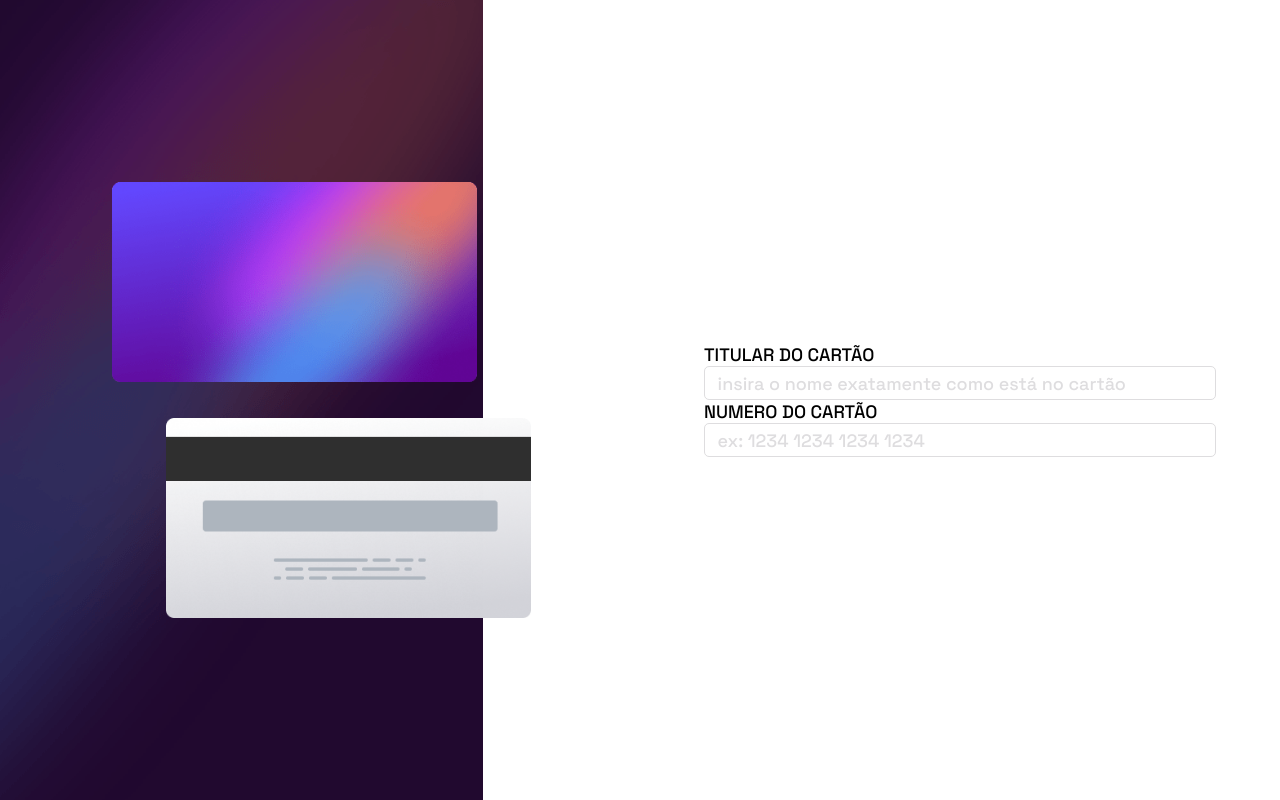
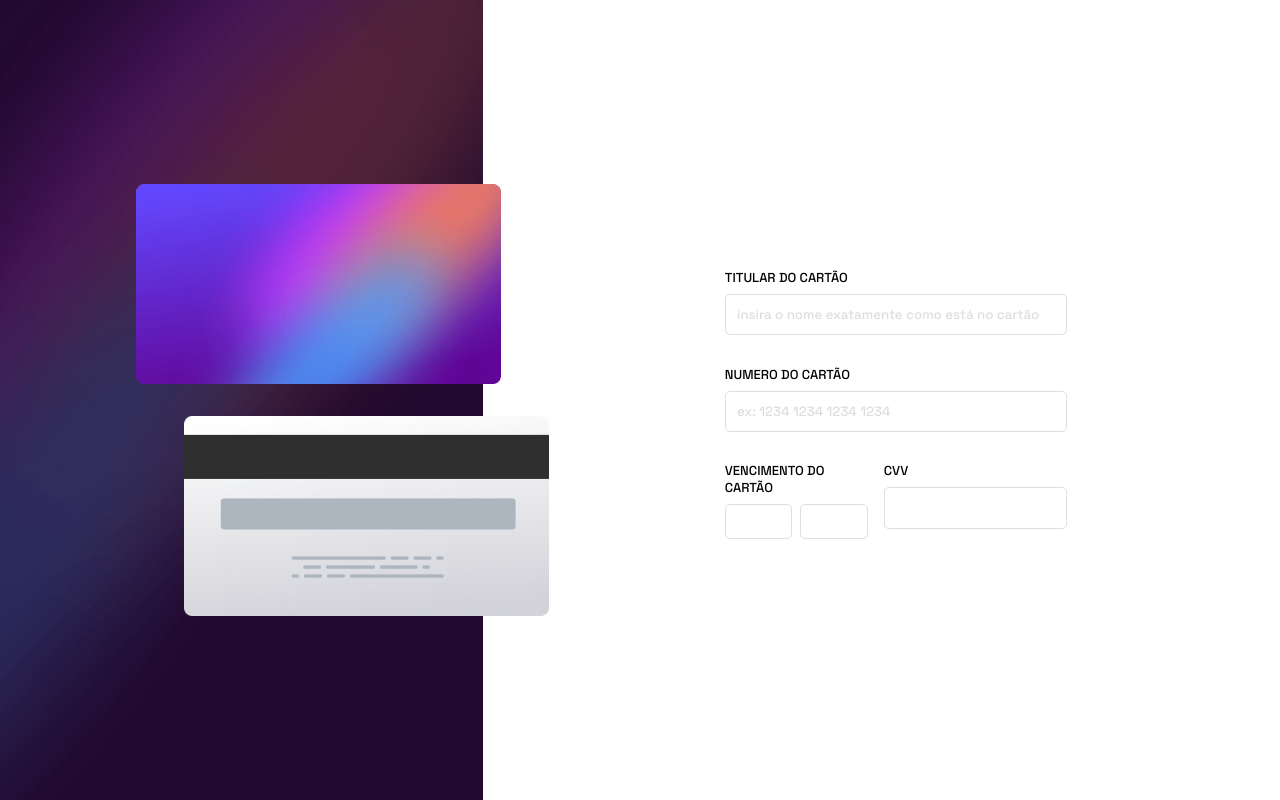
Before and after one commit to lzmarangoni/formulario_interativo_de_pgto, a React (Create React App) app: page / in a window 1280 px wide. Built offline with nearby package versions, Linux system fonts and the light colour scheme.

Commit message:
finalizado os inputs

```diff
--- a/src/App.css
+++ b/src/App.css
@@ -21,7 +21,15 @@
 .cards{
   display: flex;
   flex-direction: column;
+  align-items: center;
   justify-content: center;
+  width: 40%;
+}
+
+.form{
+  display: flex;
+  flex-direction: column;
   align-items: center;
-  width: 50%;
+  justify-content: center;
+  width: 40%
 }
--- a/src/App.js
+++ b/src/App.js
@@ -8,10 +8,13 @@ function App() {
   return (
     <div className="App">
       <div className='cards'>
-      <CardFront/>
+        <CardFront/>
         <CardBack/>
       </div>
+      <div className='form'>
       <FormDetails/>
+      </div>
+
     </div>
   );
 }
--- /dev/null
+++ b/src/components/DoubleInput/DoubleInput.css
@@ -0,0 +1,31 @@
+.doubleInput input{
+    width: 100%;
+    border-radius: 5px;
+    border: 1px solid hsl(270, 3%, 87%);
+    box-sizing: border-box;
+    padding: .5rem .7rem;
+    color:hsl(279, 6%, 55%);
+}
+
+.doubleInput label{
+    text-align: left;
+    text-transform: uppercase;
+    margin: .5rem 0rem;
+    font-size: 13px;
+}
+
+.doubleInput {
+    display: flex;
+    flex-direction: column;
+    width: 100%;
+    margin: .7rem 0rem;
+    box-sizing: border-box;
+    padding: 0rem .5rem;
+
+}
+
+.doubleInput div{
+    display: flex;
+
+    justify-content: space-between;
+}
--- /dev/null
+++ b/src/components/DoubleInput/index.js
@@ -0,0 +1,16 @@
+import './DoubleInput.css'
+
+const DoubleInput = ()=>{
+    return(
+        <div className='doubleInput'>
+            <label>Vencimento do cartão</label>
+            <div>
+                <input/>
+                <input style={{marginLeft:'.5rem'}}/>
+            </div>
+        </div>
+    )
+
+}
+
+export default DoubleInput
--- a/src/components/FormDetails/FormDetails.css
+++ b/src/components/FormDetails/FormDetails.css
@@ -3,6 +3,13 @@
     flex-direction: column;
     justify-content: center;
     align-items: center;
-    width: 40%;
-    margin: 1rem;
+    width: 70%;
+
 }
+
+
+
+.formDetails div{
+    display: flex;
+    width: 100%
+}
--- a/src/components/FormDetails/index.js
+++ b/src/components/FormDetails/index.js
@@ -1,11 +1,20 @@
+import DoubleInput from '../DoubleInput'
 import InputForm from '../InputForm'
 import './FormDetails.css'
 
 const FormDetails = ()=>{
+
+
     return(
         <form className='formDetails'>
             <InputForm label='Titular do Cartão' placeholder='insira o nome exatamente como está no cartão'/>
             <InputForm label='Numero do Cartão' placeholder='ex: 1234 1234 1234 1234'/>
+            <div>
+            <DoubleInput/>
+            <InputForm label='cvv'/>
+            </div>
+
+
         </form>
     )
 }
--- a/src/components/InputForm/InputForm.css
+++ b/src/components/InputForm/InputForm.css
@@ -2,20 +2,23 @@
     display: flex;
     flex-direction: column;
     width: 100%;
+    margin: .7rem 0rem;
+    box-sizing: border-box;
+    padding: 0rem .5rem;
 
 }
 .inputForm label{
     text-align: left;
     text-transform: uppercase;
+    margin: .5rem 0rem;
+    font-size: 13px;
 }
 .inputForm input{
     border-radius: 5px;
     border: 1px solid hsl(270, 3%, 87%);
     box-sizing: border-box;
-    padding: .25rem .7rem;
+    padding:  .7rem;
     color:hsl(279, 6%, 55%);
-
-
 }
 
 .inputForm ::-webkit-input-placeholder{
--- a/src/components/InputForm/index.js
+++ b/src/components/InputForm/index.js
@@ -3,8 +3,9 @@ import './InputForm.css'
 const InputForm = (props)=>{
     return(
         <div className='inputForm'>
-            <label>{props.label}</label>
-            <input placeholder={props.placeholder}></input>
+            <label >{props.label}</label>
+            <input style={props.style} placeholder={props.placeholder}></input>
+
         </div>
     )
 }
--- a/src/index.css
+++ b/src/index.css
@@ -1,7 +1,7 @@
 @import url('https://fonts.googleapis.com/css2?family=Space+Grotesk:wght@500&display=swap');
 *{
   font-family: 'Space Grotesk', sans-serif;
-  font-size: 18px;
+
   border: none;
 }
 body {
```
